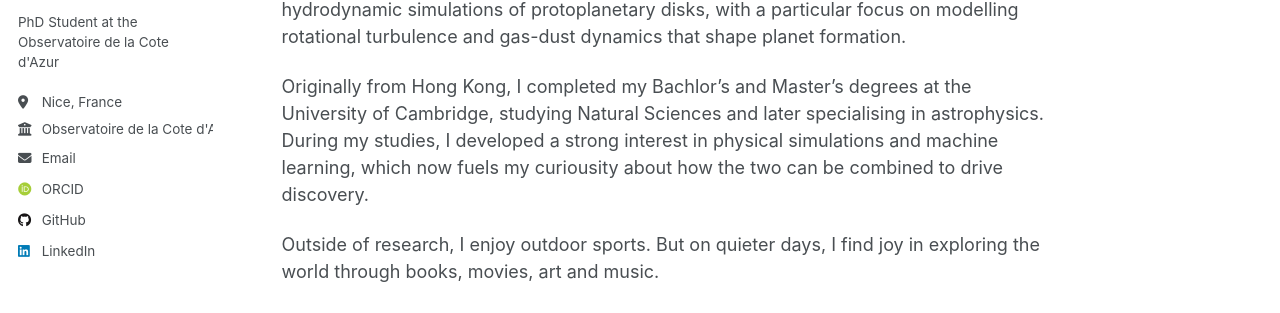
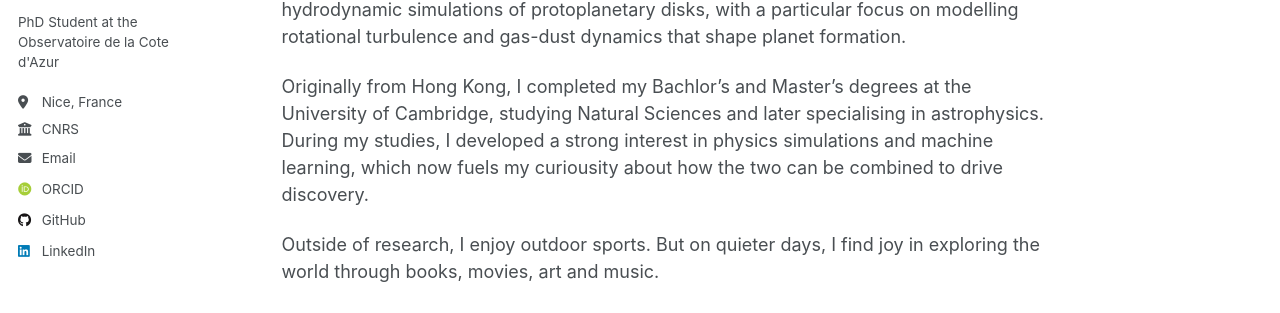
Before and after one commit to amelielwk/amelielwk.github.io, a Jekyll site: the page built from _pages/about.md, in a window 1280 px wide and 1044 px high. Shown: the part 304-617 px from the top of the window. Built offline with Jekyll 4.4.1, drawn with Linux system fonts in a browser that asks for light colours; some web fonts are replaced.

Commit message:
Edit homepage

```diff
--- a/_config.yml
+++ b/_config.yml
@@ -27,7 +27,7 @@ author:
   pronouns         : # example: "she/her"
   bio              : "PhD Student at the Observatoire de la Cote d'Azur"
   location         : "Nice, France"
-  employer         : "Observatoire de la Cote d'Azur"
+  employer         : "CNRS"
   uri              : # URL
   email            : "amelie.lam@oca.eu"
 
--- a/_pages/about.md
+++ b/_pages/about.md
@@ -11,7 +11,7 @@ Hey there!
 
 I am a first-year PhD student at the Observatoire de la Côte d'Azur, based in the beautiful city of Nice, France. Supervised by Dr. Héloïse Méheut and Prof. André Ferrari, I am working on a project titled “Data-driven Approach for Planet-forming Disks Numerical Simulation”. My research explores how deep learning techniques can accelerate hydrodynamic simulations of protoplanetary disks, with a particular focus on modelling rotational turbulence and gas-dust dynamics that shape planet formation.
 
-Originally from Hong Kong, I completed my Bachlor’s and Master’s degrees at the University of Cambridge, studying Natural Sciences and later specialising in astrophysics. During my studies, I developed a strong interest in physical simulations and machine learning, which now fuels my curiousity about how the two can be combined to drive discovery.
+Originally from Hong Kong, I completed my Bachlor’s and Master’s degrees at the University of Cambridge, studying Natural Sciences and later specialising in astrophysics. During my studies, I developed a strong interest in physics simulations and machine learning, which now fuels my curiousity about how the two can be combined to drive discovery.
 
 Outside of research, I enjoy outdoor sports. But on quieter days, I find joy in exploring the world through books, movies, art and music.
 
```
